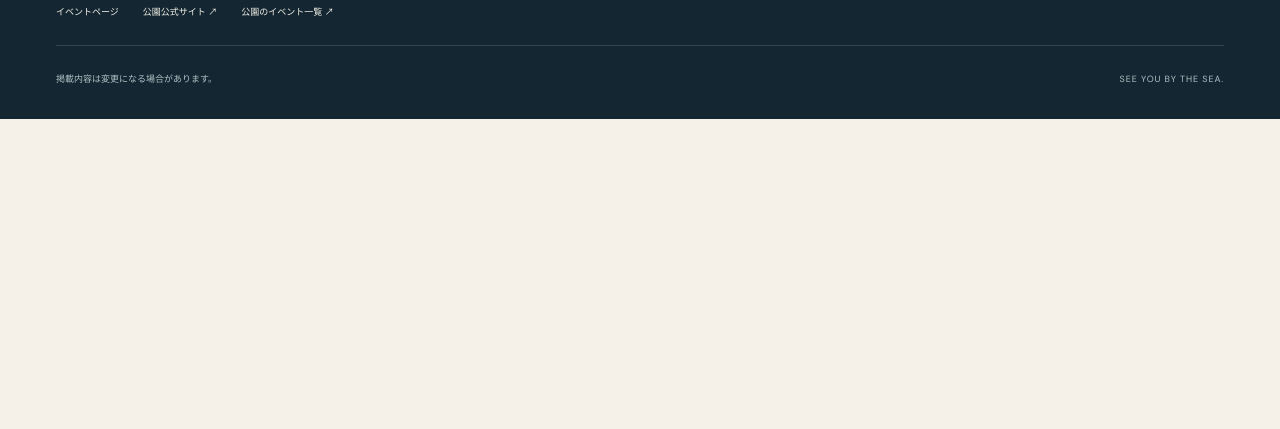
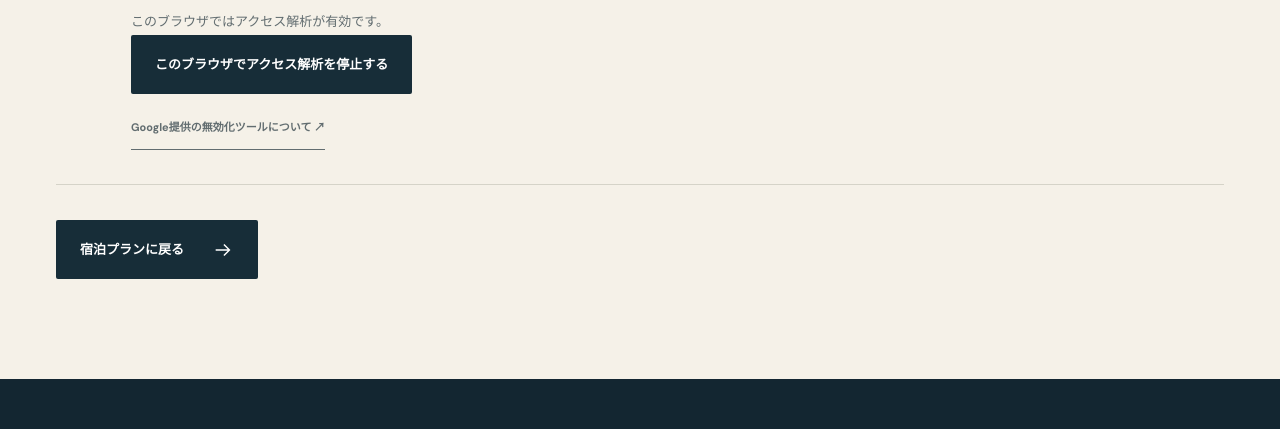
Before and after one commit to sunsetbeachpark/inahaku-sunset-2027, a plain HTML site: page stay-guide.html in a window 1280 px wide. Shown: the part 3784-4213 px from the top of the page. Before the commit the page ends 3903 px from the top, so only its background shows below. Drawn offline with nearby package versions, Linux system fonts and the light colour scheme; a web font is replaced by a local one.

Commit message:
Add GA4 page and reservation-click measurement with opt-out

```diff
--- /dev/null
+++ b/analytics.js
@@ -0,0 +1,61 @@
+'use strict';
+(() => {
+  const measurementId = 'G-YG9EW6W762';
+  const optOutKey = 'inahaku-sunset-2027-analytics-opt-out';
+  let optedOut = false;
+  try { optedOut = localStorage.getItem(optOutKey) === 'true'; } catch (_) {}
+  window['ga-disable-' + measurementId] = optedOut;
+
+  document.querySelectorAll('[data-analytics-toggle]').forEach(button => {
+    button.textContent = optedOut ? 'アクセス解析を再開する' : 'このブラウザでアクセス解析を停止する';
+    const status = document.getElementById('analytics-status');
+    if (status) status.textContent = optedOut ? 'このブラウザではアクセス解析を停止しています。' : 'このブラウザではアクセス解析が有効です。';
+    button.addEventListener('click', () => {
+      try {
+        localStorage.setItem(optOutKey, String(!optedOut));
+        window['ga-disable-' + measurementId] = !optedOut;
+        location.reload();
+      } catch (_) {
+        if (status) status.textContent = '設定を保存できませんでした。ブラウザの保存設定をご確認いただくか、下記のGoogle提供の無効化ツールをご利用ください。';
+      }
+    });
+  });
+
+  // Limit collection to the two published event pages, excluding local previews.
+  const basePath = '/inahaku-sunset-2027/';
+  if (location.hostname !== 'sunsetbeachpark.github.io' ||
+      ![basePath, basePath + 'index.html', basePath + 'stay-guide.html'].includes(location.pathname) || optedOut) return;
+
+  window.dataLayer = window.dataLayer || [];
+  window.gtag = window.gtag || function () { window.dataLayer.push(arguments); };
+  window.gtag('consent', 'default', {
+    analytics_storage: 'granted', ad_storage: 'denied',
+    ad_user_data: 'denied', ad_personalization: 'denied'
+  });
+  window.gtag('js', new Date());
+  window.gtag('config', measurementId, {
+    allow_google_signals: false,
+    allow_ad_personalization_signals: false,
+    cookie_prefix: 'inahaku2027',
+    cookie_path: basePath,
+    cookie_domain: location.hostname
+  });
+  const tag = document.createElement('script');
+  tag.async = true;
+  tag.src = 'https://www.googletagmanager.com/gtag/js?id=' + measurementId;
+  document.head.appendChild(tag);
+
+  // A reservation-link click is not a completed booking or payment.
+  document.addEventListener('click', event => {
+    if (event.defaultPrevented || window['ga-disable-' + measurementId]) return;
+    const link = event.target instanceof Element ? event.target.closest('a[href]') : null;
+    if (!link) return;
+    const destination = new URL(link.href, location.href);
+    if (destination.origin !== 'https://livepocket.jp' || destination.pathname.replace(/\/$/, '') !== '/e/h3ws6') return;
+    window.gtag('event', 'reservation_click', {
+      link_url: 'https://livepocket.jp/e/h3ws6',
+      page_type: location.pathname.endsWith('stay-guide.html') ? 'stay_guide' : 'landing_page',
+      send_to: measurementId
+    });
+  });
+})();
--- a/stay-guide.html
+++ b/stay-guide.html
@@ -5,7 +5,8 @@
 <meta name="description" content="稲泊サンセット2027の車両・設備条件、予約、食事・施設・送迎、キャンセル・荒天時のご案内。料金・車両・設備・会場ルールをまとめています。">
 <title>ご予約前のご案内｜INAHAKU SUNSET 2027</title><link rel="icon" href="assets/inahaku-logo.webp"><link rel="canonical" href="https://sunsetbeachpark.github.io/inahaku-sunset-2027/stay-guide.html">
 <link rel="preconnect" href="https://fonts.googleapis.com"><link rel="preconnect" href="https://fonts.gstatic.com" crossorigin><link href="https://fonts.googleapis.com/css2?family=Barlow+Condensed:wght@500;600;700;800&family=DM+Sans:wght@400;500;600;700&family=Noto+Sans+JP:wght@400;500;600;700;800;900&display=swap" rel="stylesheet">
-<link rel="stylesheet" href="style.css?v=20261112b"><script src="script.js?v=20261112b" defer></script></head>
+<link rel="stylesheet" href="style.css?v=20261112b"><script src="script.js?v=20261112b" defer></script><script src="analytics.js?v=20261113a" defer></script>
+</head>
 <body><svg class="svg-library" aria-hidden="true" xmlns="http://www.w3.org/2000/svg"><defs><symbol id="i-arrow" viewBox="0 0 24 24"><path d="M4 12h15m-6-6 6 6-6 6"/></symbol></defs></svg><a class="skip-link" href="#main">本文へ移動</a>
 <header class="site-header header-solid" id="site-header"><a class="brand" href="index.html"><img src="assets/inahaku-logo.webp" width="44" height="44" alt=""><span>INAHAKU<small>SUNSET 2027</small></span></a><a class="header-cta" href="index.html#plan" style="margin-left:auto">プランを見る <svg class="icon"><use href="#i-arrow"/></svg></a></header>
 <main id="main" class="guide-main shell"><div class="guide-hero"><a class="guide-back" href="index.html">← イベントページへ戻る</a><span class="eyebrow">BEFORE YOUR SEASIDE ROAD TRIP</span><h1>ご予約前のご案内</h1><p>愛車と気持ちよく過ごすために。<br>宿泊条件・ご予約・変更や中止時の案内を、こちらにまとめます。</p><nav class="guide-section-links" aria-label="案内項目"><a href="#booking">予約</a><a href="#vehicles">車両・設備</a><a href="#facilities">食事・施設・送迎</a><a href="#rules">調理・焚き火・ペット</a><a href="#cancellation">キャンセル</a><a href="#weather">荒天時</a><a href="#refund">返金</a></nav></div>
@@ -18,6 +19,7 @@
 <section class="guide-row" id="cancellation"><span>05</span><div><h2>キャンセル・人数変更</h2><p>お客様都合のキャンセルはお受けできません。大人の追加人数分は、1名につき5,500円（税込）を当日精算します。その他の人数変更・手続きについては実行委員会へお問い合わせください。</p><p>お問い合わせ：<a href="mailto:info@mastergates.net">info@mastergates.net</a></p></div></section>
 <section class="guide-row" id="weather"><span>06</span><div><h2>雨天・荒天時の開催判断</h2><p>雨天・強風・荒天・災害など、安全な開催が困難と主催者が判断した場合、内容を変更または開催を中止することがあります。天候の急変や安全確保のため、当日に変更・中止となる場合もあります。</p><p>開催判断は主催者の案内をご確認ください。夕日など自然の景色は天候によって見られない場合があります。</p></div></section>
 <section class="guide-row" id="refund"><span>07</span><div><h2>返金・払い戻し</h2><p>主催者判断によりイベントを中止した場合、キャンセル料は発生しません。お客様都合のキャンセルはお受けできません。</p><p>払い戻しの対象・方法・時期・手数料等は、予約ページおよび主催者からの案内をご確認ください。本ページと予約ページの記載に差異がある場合は、予約ページの最新情報を優先します。</p><a class="text-link" href="https://livepocket.jp/e/h3ws6" target="_blank" rel="noopener noreferrer">予約ページの最新条件を確認 ↗</a></div></section>
+<section class="guide-row" id="analytics"><span>08</span><div><h2>アクセス解析について</h2><p>当サイトは、閲覧状況の把握とサイト改善のため、Google LLCのGoogleアナリティクス（GA4）を利用しています。Cookie等を使って、閲覧ページ、端末・ブラウザ情報、サイト内の操作などの情報をGoogleへ送信します。</p><p>LPとご案内ページの閲覧数・訪問者数、およびLivePocketの予約ページへ進むリンクのクリックを計測します。予約完了や決済完了を示すものではありません。氏名・メールアドレス・予約内容を、このアクセス解析のために当サイトから送信する設定は行っていません。広告のパーソナライズ機能は利用しません。</p><p><a class="text-link" href="https://policies.google.com/technologies/partner-sites?hl=ja" target="_blank" rel="noopener noreferrer">Googleによる情報の利用について ↗</a></p><h3>アクセス解析の停止</h3><p>以下のボタンで、このブラウザからの今後のアクセス解析の送信を停止・再開できます。設定はこのブラウザに保存されます。別の端末・ブラウザには引き継がれません。過去の計測データを削除する機能ではありません。</p><p id="analytics-status" role="status" aria-live="polite">設定の確認にはJavaScriptを有効にしてください。</p><button class="button button-navy" type="button" data-analytics-toggle>このブラウザでアクセス解析を停止する</button><p><a class="text-link" href="https://tools.google.com/dlpage/gaoptout?hl=ja" target="_blank" rel="noopener noreferrer">Google提供の無効化ツールについて ↗</a></p></div></section>
 <div class="guide-bottom"><a class="button button-navy" href="index.html#plan">宿泊プランに戻る <svg class="icon"><use href="#i-arrow"/></svg></a></div>
 </div></main>
-<footer class="site-footer"><div class="shell"><div class="footer-top"><a class="footer-brand" href="index.html">INAHAKU<span>SUNSET 2027</span></a><p>主催：株式会社ワールドパーク<br>協力：ジャパンキャンピングカーショー事務局<br>運営：株式会社マスターゲイツ</p></div><div class="footer-links"><a href="index.html">イベントページ</a><a href="https://sunsetbeachpark.jp/" target="_blank" rel="noopener noreferrer">公園公式サイト ↗</a><a href="https://sunsetbeachpark.jp/event/" target="_blank" rel="noopener noreferrer">公園のイベント一覧 ↗</a></div><div class="footer-bottom"><p>掲載内容は変更になる場合があります。</p><span>SEE YOU BY THE SEA.</span></div></div></footer></body></html>
+<footer class="site-footer"><div class="shell"><div class="footer-top"><a class="footer-brand" href="index.html">INAHAKU<span>SUNSET 2027</span></a><p>主催：株式会社ワールドパーク<br>協力：ジャパンキャンピングカーショー事務局<br>運営：株式会社マスターゲイツ</p></div><div class="footer-links"><a href="#analytics">アクセス解析について</a><a href="index.html">イベントページ</a><a href="https://sunsetbeachpark.jp/" target="_blank" rel="noopener noreferrer">公園公式サイト ↗</a><a href="https://sunsetbeachpark.jp/event/" target="_blank" rel="noopener noreferrer">公園のイベント一覧 ↗</a></div><div class="footer-bottom"><p>掲載内容は変更になる場合があります。</p><span>SEE YOU BY THE SEA.</span></div></div></footer></body></html>
```
Also changed, not shown: index.html (+2 -1 lines).
